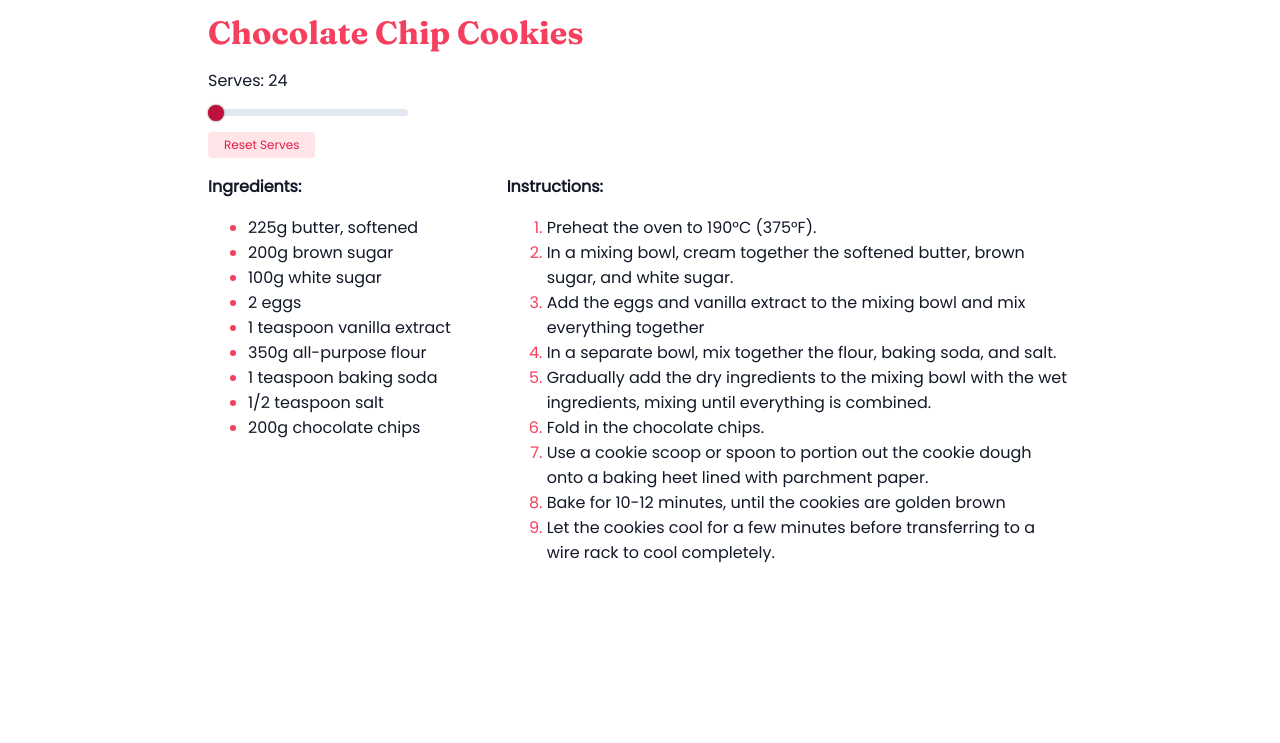
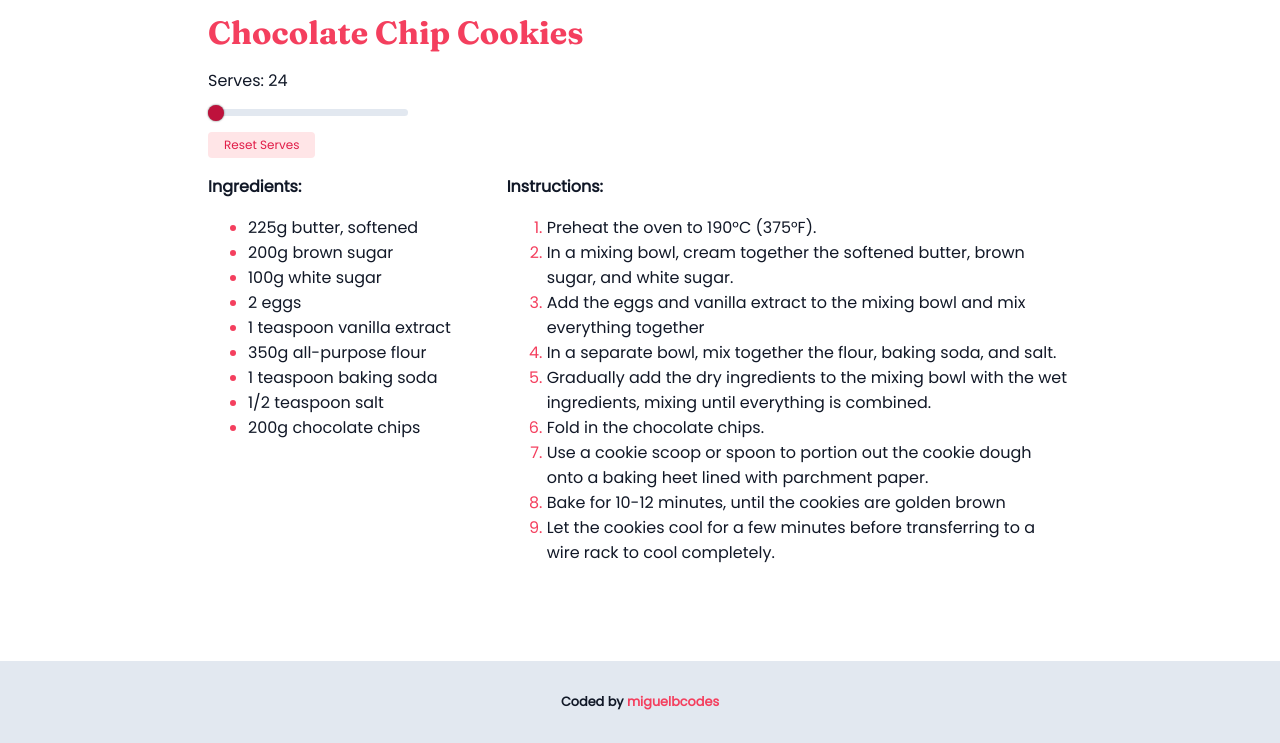
Before and after one commit to miguelbcodes/RecipesBlogJs, a plain HTML site: page index.html in a window 1280 px wide. Shown: the part 1877-2620 px from the top of the page. Before the commit the page ends 2458 px from the top, so only its background shows below. Drawn offline with Linux system fonts and the light colour scheme.

Commit message:
feat: add footer

```diff
--- a/index.html
+++ b/index.html
@@ -20,6 +20,17 @@
       <p class="header__text">Cool Recipes</p>
     </header>
     <main></main>
+    <footer class="footer">
+      <p class="footer__text">
+        Coded by
+        <a
+          class="footer__link"
+          target="_blank"
+          href="https://github.com/miguelbcodes"
+          >miguelbcodes</a
+        >
+      </p>
+    </footer>
     <script type="module" src="script.js"></script>
   </body>
 </html>
--- a/style.css
+++ b/style.css
@@ -48,7 +48,7 @@ body {
 }
 
 main {
-  padding: 3rem 15vw 0 15vw;
+  padding: 3rem 15vw 5rem 15vw;
 }
 
 .container {
@@ -157,9 +157,35 @@ main {
   color: var(--clr-rose-500);
 }
 
+.footer {
+  display: flex;
+  align-items: center;
+  justify-content: center;
+  background-color: var(--clr-slate-200);
+  padding-bottom: 2rem;
+  padding-top: 2rem;
+}
+
+.footer__text {
+  font-size: 0.8em;
+  font-weight: 600;
+  color: var(--clr-gray-900);
+}
+
+.footer__link {
+  text-decoration: none;
+  color: var(--clr-rose-500);
+}
+.footer__link:visited {
+  color: var(--clr-rose-500);
+}
+.footer__link:hover {
+  color: var(--clr-rose-700);
+}
+
 @media screen and (max-width: 640px) {
   main {
-    padding: 1.5rem 5vw 0 5vw;
+    padding: 1.5rem 5vw 2.5rem 5vw;
   }
   .recipe__heading-h3 {
     font-size: 1.75em;
```
